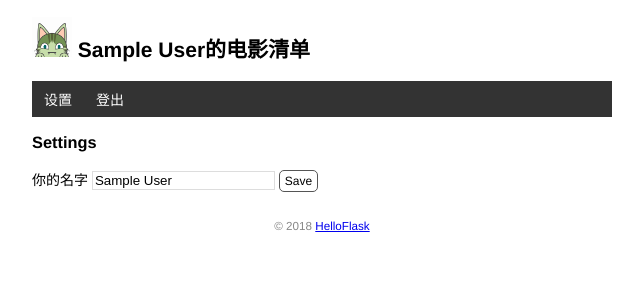
After one commit to happywzl/watchlist, a Flask app: page /settings in a window 1280 px wide. The commit adds this page. Shown: the top 300 px of the page, without its empty margins (318-961 px from the left). Run offline with Flask 2, Linux system fonts and the light colour scheme; the visitor is signed in with stand-in values (Sample User, id 1); data comes from the database, SQL or seed files in the repository.

Commit message:
使用Flask-Login进行用户身份验证

```diff
--- a/app.py
+++ b/app.py
@@ -3,6 +3,11 @@ from flask import Flask, render_template, request, redirect, url_for, flash
 import os
 import sys
 import click
+from werkzeug.security import generate_password_hash, check_password_hash
+from flask_login import LoginManager
+from flask_login import UserMixin
+from flask_login import login_user
+from flask_login import login_required, logout_user, current_user
 
 WIN = sys.platform.startswith('win')
 if WIN:  # 如果是 Windows 系统，使用三个斜线
@@ -16,11 +21,22 @@ app.config['SQLALCHEMY_TRACK_MODIFICATIONS'] = False  # 关闭对模型修改的
 app.config['SECRET_KEY'] = 'dev'  # 等同于 app.secret_key = 'dev'
 # 在扩展类实例化前加载配置
 db = SQLAlchemy(app)
+login_manager = LoginManager(app)
+# login_manager.login_view = 'login'
+login_manager.login_view = 'login'
 
 
-class User(db.Model):  # 表名将会是 user（自动生成，小写处理）
-    id = db.Column(db.Integer, primary_key=True)  # 主键
-    name = db.Column(db.String(20))  # 名字
+class User(db.Model, UserMixin):
+    id = db.Column(db.Integer, primary_key=True)
+    name = db.Column(db.String(20))
+    username = db.Column(db.String(20))  # 用户名
+    password_hash = db.Column(db.String(128))  # 密码散列值
+
+    def set_password(self, password):  # 用来设置密码的方法，接受密码作为参数
+        self.password_hash = generate_password_hash(password)  # 将生成的密码保持到对应字段
+
+    def validate_password(self, password):  # 用于验证密码的方法，接受密码作为参数
+        return check_password_hash(self.password_hash, password)  # 返回布尔值
 
 
 class Movie(db.Model):  # 表名将会是 movie
@@ -72,6 +88,8 @@ def forge():
 @app.route('/', methods=['GET', 'POST'])
 def index():
     if request.method == 'POST':
+        if not current_user.is_authenticated:  # 如果当前用户未认证
+            return redirect(url_for('index'))  # 重定向到主页
         # 获取表单数据
         title = request.form.get('title')  # 传入表单对应输入字段的 name 值
         year = request.form.get('year')
@@ -98,7 +116,9 @@ def inject_user():
     user = User.query.first()
     return dict(user=user)
 
+
 @app.route('/movie/edit/<int:movie_id>', methods=['GET', 'POST'])
+@login_required
 def edit(movie_id):
     movie = Movie.query.get_or_404(movie_id)
 
@@ -118,10 +138,92 @@ def edit(movie_id):
 
     return render_template('edit.html', movie=movie)  # 传入被编辑的电影记录
 
+
 @app.route('/movie/delete/<int:movie_id>', methods=['POST'])  # 限定只接受 POST 请求
+@login_required  # 登录保护
 def delete(movie_id):
     movie = Movie.query.get_or_404(movie_id)  # 获取电影记录
     db.session.delete(movie)  # 删除对应的记录
     db.session.commit()  # 提交数据库会话
     flash('Item deleted.')
     return redirect(url_for('index'))  # 重定向回主页
+
+
+@app.cli.command()
+@click.option('--username', prompt=True, help='登录用户名.')
+@click.option('--password', prompt=True, hide_input=True, confirmation_prompt=True, help='登录密码.')
+def admin(username, password):
+    """Create user."""
+    db.create_all()
+
+    user = User.query.first()
+    if user is not None:
+        click.echo('更新用户...')
+        user.username = username
+        user.set_password(password)  # 设置密码
+    else:
+        click.echo('创建用户...')
+        user = User(username=username, name='Admin')
+        user.set_password(password)  # 设置密码
+        db.session.add(user)
+
+    db.session.commit()  # 提交数据库会话
+    click.echo('完成.')
+
+
+@login_manager.user_loader
+def load_user(user_id):  # 创建用户加载回调函数，接受用户 ID 作为参数
+    user = User.query.get(int(user_id))  # 用 ID 作为 User 模型的主键查询对应的用户
+    return user  # 返回用户对象
+
+
+@app.route('/login', methods=['GET', 'POST'])
+def login():
+    if request.method == 'POST':
+        username = request.form['username']
+        password = request.form['password']
+
+        if not username or not password:
+            flash('Invalid input.')
+            return redirect(url_for('login'))
+
+        user = User.query.first()
+        # 验证用户名和密码是否一致
+        if username == user.username and user.validate_password(password):
+            login_user(user)  # 登入用户
+            flash('Login success.')
+            return redirect(url_for('index'))  # 重定向到主页
+
+        flash('Invalid username or password.')  # 如果验证失败，显示错误消息
+        return redirect(url_for('login'))  # 重定向回登录页面
+
+    return render_template('login.html')
+
+
+@app.route('/logout')
+@login_required  # 用于视图保护，后面会详细介绍
+def logout():
+    logout_user()  # 登出用户
+    flash('Goodbye.')
+    return redirect(url_for('index'))  # 重定向回首页
+
+@app.route('/settings', methods=['GET', 'POST'])
+@login_required
+def settings():
+    if request.method == 'POST':
+        name = request.form['name']
+
+        if not name or len(name) > 20:
+            flash('Invalid input.')
+            return redirect(url_for('settings'))
+
+        current_user.name = name
+        # current_user 会返回当前登录用户的数据库记录对象
+        # 等同于下面的用法
+        # user = User.query.first()
+        # user.name = name
+        db.session.commit()
+        flash('Settings updated.')
+        return redirect(url_for('index'))
+
+    return render_template('settings.html')
--- a/templates/404.html
+++ b/templates/404.html
@@ -3,9 +3,9 @@
 {% block content %}
 <ul class="movie-list">
     <li>
-        Page Not Found - 404
+        页面未找到 - 404
         <span class="float-right">
-            <a href="{{ url_for('index') }}">Go Back</a>
+            <a href="{{ url_for('index') }}">返回</a>
         </span>
     </li>
 </ul>
--- a/templates/base.html
+++ b/templates/base.html
@@ -5,7 +5,7 @@
         <meta charset="utf-8">
         {# 适用移动设备的配置，宽度自动适应 #}
         <meta name="viewport" content="width=device-width, initial-scale=1.0">
-        <title>{{ user.name }}'s Watchlist</title>
+        <title>{{ user.name }}的电影清单</title>
         <link rel="icon" href="{{ url_for('static', filename='favicon.ico') }}">
         <link rel="stylesheet" href="{{ url_for('static', filename='style.css') }}" type="text/css">
     {% endblock %}
@@ -17,11 +17,16 @@
 {% endfor %}
 <h2>
     <img alt="Avatar" class="avatar" src="{{ url_for('static', filename='images/avatar.png') }}">
-    {{ user.name }}'s Watchlist
+    {{ user.name }}的电影清单
 </h2>
 <nav>
     <ul>
-        <li><a href="{{ url_for('index') }}">Home</a></li>
+        {% if current_user.is_authenticated %}
+            <li><a href="{{ url_for('settings') }}">设置</a></li>
+            <li><a href="{{ url_for('logout') }}">登出</a></li>
+        {% else %}
+            <li><a href="{{ url_for('login') }}">登录</a></li>
+        {% endif %}
     </ul>
 </nav>
 {% block content %}{% endblock %}
--- a/templates/edit.html
+++ b/templates/edit.html
@@ -3,8 +3,8 @@
 {% block content %}
     <h3>Edit item</h3>
     <form method="post">
-        Name <input type="text" name="title" autocomplete="off" required value="{{ movie.title }}">
-        Year <input type="text" name="year" autocomplete="off" required value="{{ movie.year }}">
+        电影名 <input type="text" name="title" autocomplete="off" required value="{{ movie.title }}">
+        年份 <input type="text" name="year" autocomplete="off" required value="{{ movie.year }}">
         <input class="btn" type="submit" name="submit" value="Update">
     </form>
 {% endblock %}
--- /dev/null
+++ b/templates/settings.html
@@ -0,0 +1,9 @@
+{% extends 'base.html' %}
+
+{% block content %}
+<h3>Settings</h3>
+<form method="post">
+    你的名字 <input type="text" name="name" autocomplete="off" required value="{{ current_user.name }}">
+    <input class="btn" type="submit" name="submit" value="Save">
+</form>
+{% endblock %}
```
Also changed, not shown: templates/index.html (+8 -3 lines), templates/login.html (added, +13 -0 lines), 1 other file.
